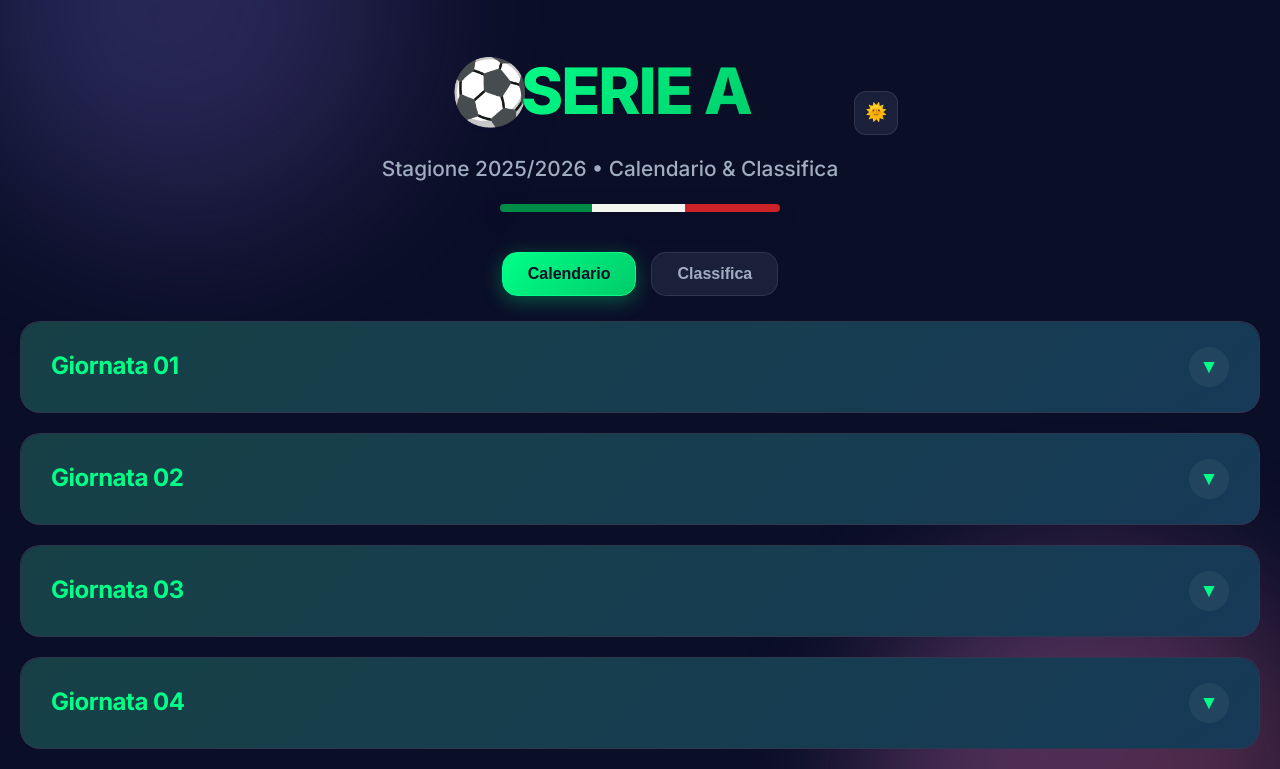
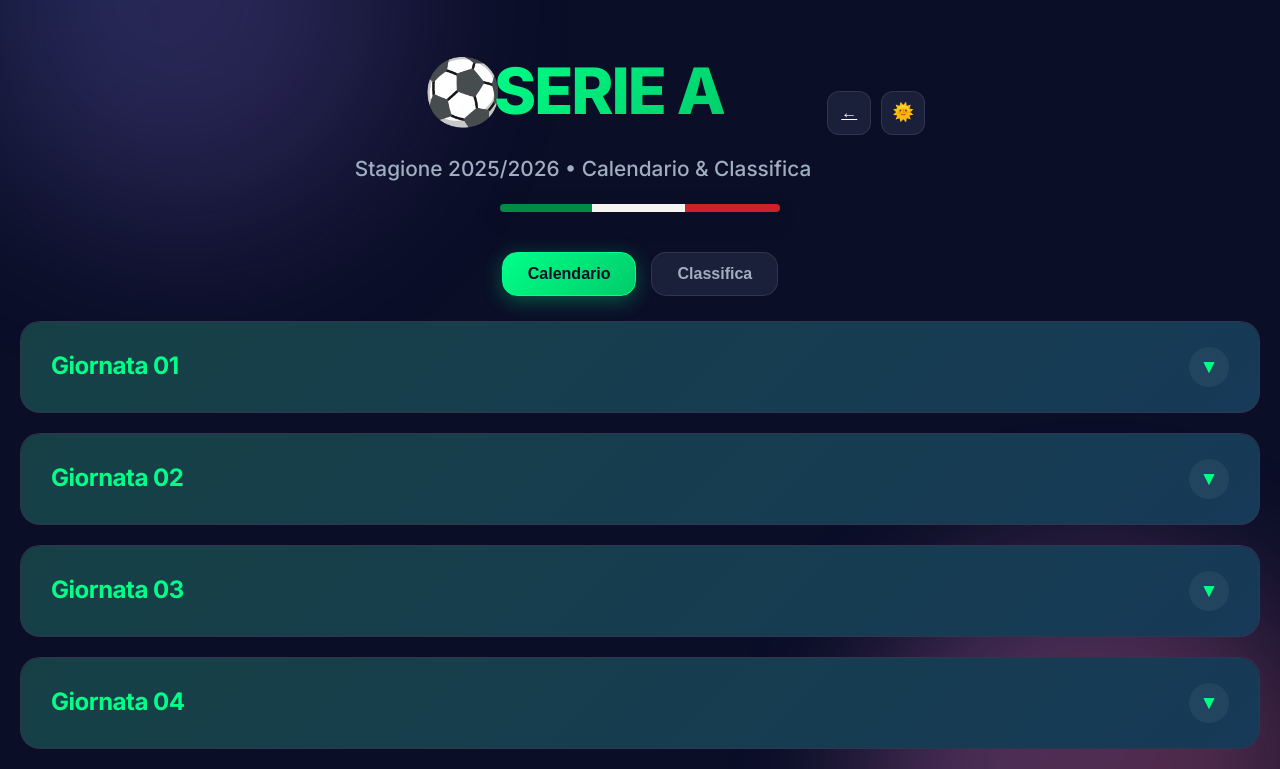
Before and after one commit to NicoMaker/Risultati_Serie_A, a plain HTML site: page Season/2025-2026/index.html in a window 1280 px wide. Shown: the top 769 px of the page. Drawn offline with Linux system fonts and the light colour scheme.

Commit message:
add button behind

```diff
--- a/Season/2025-2026/index.html
+++ b/Season/2025-2026/index.html
@@ -31,6 +31,14 @@
               <p>Stagione 2025/2026 • Calendario & Classifica</p>
             </div>
             <div class="actions-wrap">
+              <a
+                href="../../index.html"
+                class="icon-button"
+                aria-label="Torna alle stagioni"
+                title="Torna alle stagioni"
+              >
+                <span aria-hidden="true">←</span>
+              </a>
               <button
                 id="theme-toggle"
                 class="icon-button"
```
